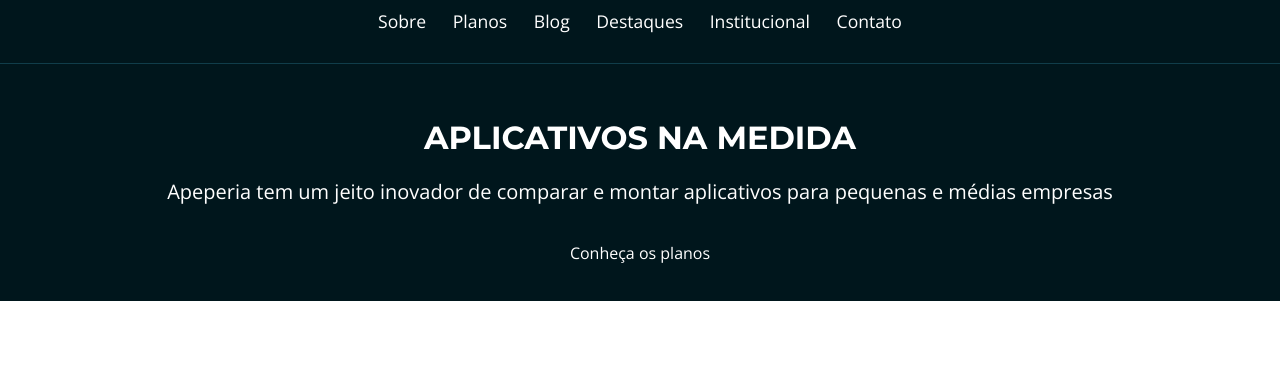
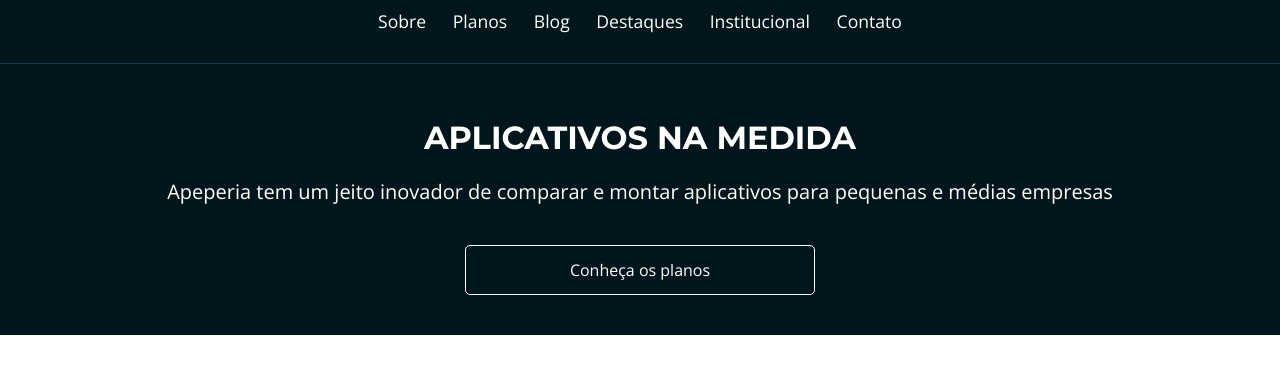
Before and after one commit to felipemuchulski/layouts_mobile_alura, a plain HTML site: page index.html in a window 1280 px wide. Shown: the part 74-448 px from the top of the page. Drawn offline with nearby package versions, Linux system fonts and the light colour scheme.

Commit message:
Alterado estilos e aplicado uso de variaveis com o seletor root

```diff
--- a/css/base.css
+++ b/css/base.css
@@ -1,3 +1,42 @@
+:root{
+    --branco: #FFF;
+    --azul-claro: #DFE3E5;
+    --vermelho-forte: #B72E2E;
+    --cinza-escuro: #4F4C4C;
+    --cinza-claro: #F7F4F4;
+    --cinza-medio: #D9D9D9;
+
+    --fonte-link: #0084FF;
+    --fonte-cinza: #666;
+    --borda-cabecalho-mobile: #103D4A;
+    --bg-rodape: #333;
+    --bg-chamada-mobile: #00161C;
+
+    --planos-cartao-start: #56CCF2;
+    --planos-cartao-ultra: #B04CD9;
+    --planos-cartao-mega: #E33B3B;
+
+    --montserrat: 'Montserrat', sans-serif;
+}
+
+
 body{
-    font-family: 'Open Sans';
+    font-family: 'Open Sans', sans-serif;
 }
+
+.container {
+    padding-right: 6%;
+    padding-left: 6%;
+}
+
+.botao{
+    text-align: center;
+    display: block;
+    width: 100%;
+    max-width: 350px;
+    box-sizing: border-box;
+    padding: 1rem 2rem;
+    border: 1px solid var(--branco);
+    border-radius: 5px;
+
+}
--- a/css/cabecalho.css
+++ b/css/cabecalho.css
@@ -1,5 +1,5 @@
 .cabecalho {
-    color: #FFF;
+    color: var(--branco);
 
     width: 100%;
 
@@ -12,7 +12,7 @@
     padding-top: .75rem;
     padding-bottom: .75rem;
 
-    border-bottom: 1px solid #103D4A;
+    border-bottom: 1px solid var(--borda-cabecalho-mobile);
 
     position: absolute;
 }
--- a/css/chamada.css
+++ b/css/chamada.css
@@ -3,17 +3,17 @@
     flex-direction: column;
     align-items: center;
 
-    color: #FFF;
+    color: var(--branco);
     text-align: center;
 
-    background-color: #00161C;
+    background-color:var(--bg-chamada-mobile);
 
     padding-top: 12.25rem;
     padding-bottom: 2.5rem;
 }
 
 .chamada__titulo {
-    font-family: 'Montserrat', serif;
+    font-family: var(--montserrat);
     font-size: 2rem;
     font-weight: 700;
     text-transform: uppercase;
```
